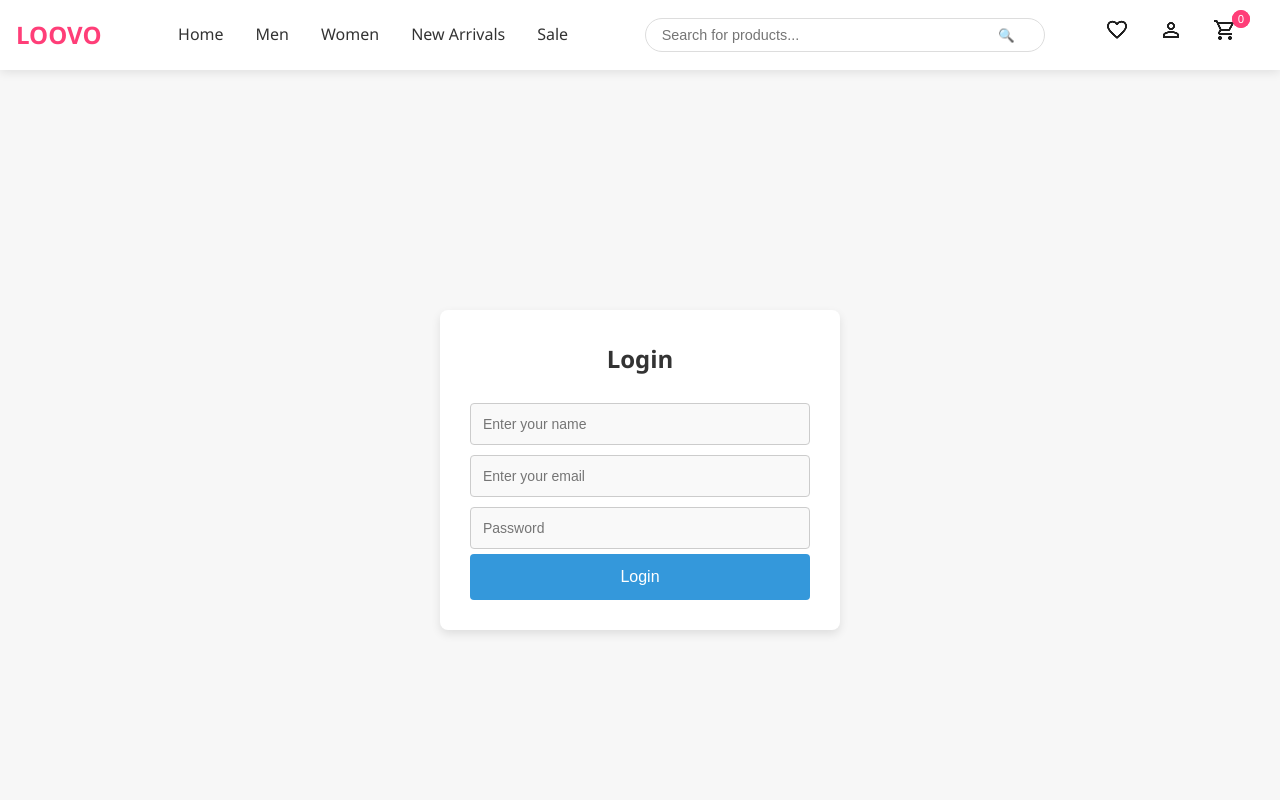
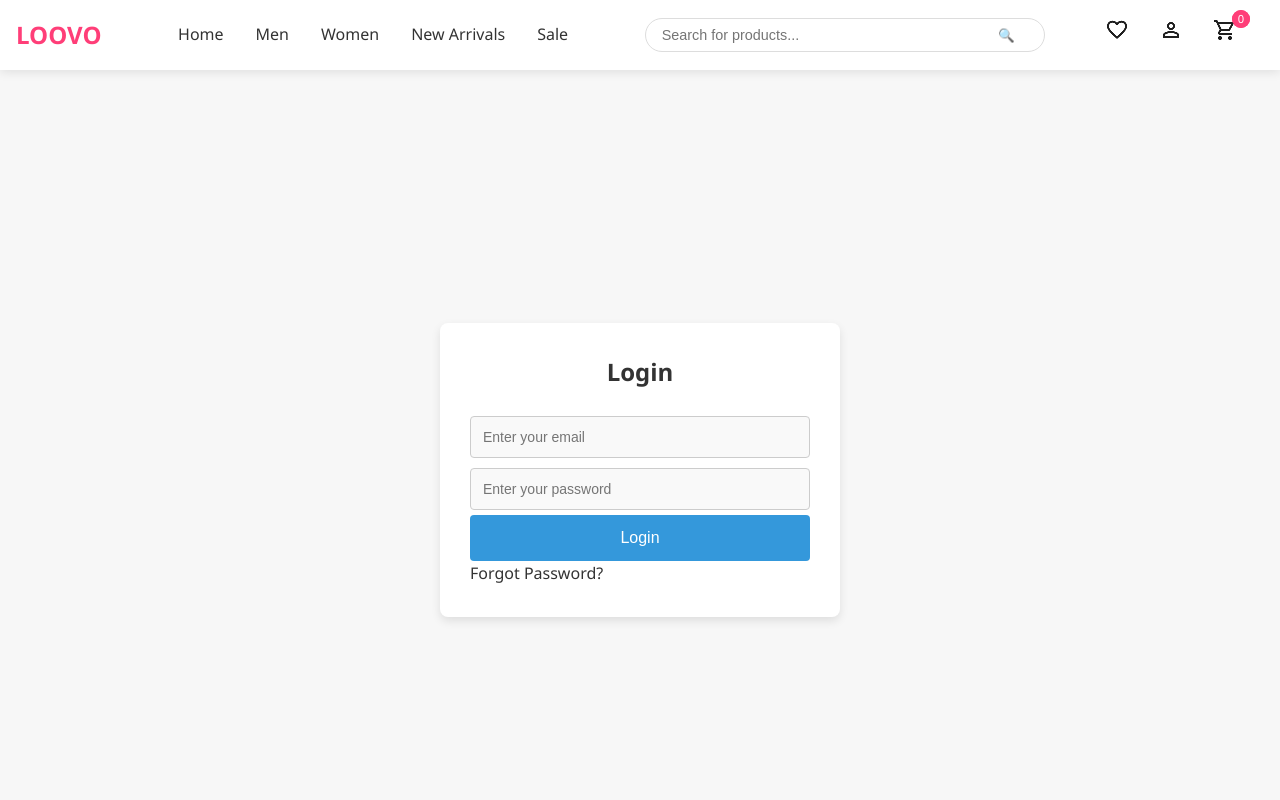
Before and after one commit to Jatiiiiiiiin/loovo, a React (Vite) app: page /login in a window 1280 px wide. Shown: the top 800 px of the page. Built offline with nearby package versions, Linux system fonts and the light colour scheme; no server answers.

Commit message:
fixing things

```diff
--- a/src/App.jsx
+++ b/src/App.jsx
@@ -12,7 +12,7 @@ import Men from "./pages/Men";
 import Women from "./pages/Women";
 import { CartProvider } from "./context/Cartcontext";
 import Cart from "./components/Cart";
-import Register from "./components/Register";
+import SignUp from "./components/SignUp";
 import { AuthProvider } from './context/AuthContext';
 import AllCollection from "./pages/AllCollection";
 import { WishlistProvider } from "./context/WishlistContext";
@@ -49,7 +49,7 @@ function App() {
             <Routes>
               <Route path="/" element={<HomePage />} />
               <Route path="/login" element={<Login />} />
-              <Route path="/register" element={<Register />} />
+              <Route path="/register" element={<SignUp />} />
               <Route path="/men" element={<Men />} />
               <Route path="/women" element={<Women />} />
               <Route path="/cart" element={<Cart />} />
--- a/src/components/Login.jsx
+++ b/src/components/Login.jsx
@@ -1,41 +1,66 @@
 import React, { useState } from "react";
-import { auth, signInWithEmailAndPassword } from "../firebase"; // Modular API import
+import { useNavigate } from "react-router-dom";
+import {
+  signInWithEmailAndPassword,
+  sendPasswordResetEmail,
+  setPersistence,
+  browserLocalPersistence,
+} from "firebase/auth";
+import { auth } from "../firebase";
 import "./Login.css";
-import { useNavigate } from "react-router-dom";
 
 export default function Login() {
   const [email, setEmail] = useState("");
   const [password, setPassword] = useState("");
   const [error, setError] = useState("");
-  const [username, setUsername] = useState(""); // Added username state
 
   const navigate = useNavigate();
 
-  const handleSubmit = async (e) => {
+  const handleLogin = async (e) => {
     e.preventDefault();
+    setError("");
+
     try {
-      // Use the modular API for Firebase v9+
-      await signInWithEmailAndPassword(auth, username, email, password); // Correct usage of the modular API
-      alert("Login successful");
-      // You can add a redirect here, e.g., navigate to another page
-      navigate('/');
-    } catch (error) {
-      console.error("Login error:", error.message); // Log the error for debugging
-      setError("Login failed. Please check your credentials.");
+      // Optional: ensure session is persistent
+      await setPersistence(auth, browserLocalPersistence);
+
+      // Firebase login
+      await signInWithEmailAndPassword(auth, email, password);
+
+      alert("✅ Login successful!");
+      navigate("/");
+    } catch (err) {
+      console.error("Login error:", err.message);
+      if (err.code === "auth/user-not-found" || err.code === "auth/wrong-password") {
+        setError("Invalid email or password.");
+      } else if (err.code === "auth/invalid-email") {
+        setError("Please enter a valid email.");
+      } else {
+        setError("Something went wrong. Please try again.");
+      }
+    }
+  };
+
+  const handleForgotPassword = async () => {
+    if (!email) {
+      alert("Please enter your email first.");
+      return;
+    }
+
+    try {
+      await sendPasswordResetEmail(auth, email);
+      alert("📩 Password reset email sent. Check your inbox.");
+    } catch (err) {
+      console.error("Reset error:", err.message);
+      setError("Failed to send reset email. Try again.");
     }
   };
 
   return (
     <div className="login-container">
-      <form className="login-form" onSubmit={handleSubmit}>
+      <form className="login-form" onSubmit={handleLogin}>
         <h2>Login</h2>
-        <input
-          type="Name"
-          value={username}
-          onChange={(e) => setUsername(e.target.value)}
-          placeholder="Enter your name"
-          required
-        />
+
         <input
           type="email"
           value={email}
@@ -43,16 +68,23 @@ export default function Login() {
           placeholder="Enter your email"
           required
         />
+
         <input
           type="password"
-          placeholder="Password"
           value={password}
+          onChange={(e) => setPassword(e.target.value)}
+          placeholder="Enter your password"
           required
-          onChange={(e) => setPassword(e.target.value)}
         />
+
         <button type="submit">Login</button>
+
+        <p className="forgot-password">
+          <a href="#" onClick={handleForgotPassword}>Forgot Password?</a>
+        </p>
+
+        {error && <p className="error-message">{error}</p>}
       </form>
-      {error && <p>{error}</p>} {/* Show error message */}
     </div>
   );
 }
--- a/src/context/AuthContext.jsx
+++ b/src/context/AuthContext.jsx
@@ -6,23 +6,29 @@ const AuthContext = createContext();
 
 export const AuthProvider = ({ children }) => {
   const [currentUser, setCurrentUser] = useState(null);
+  const [loading, setLoading] = useState(true); // optional
 
   useEffect(() => {
     const unsubscribe = onAuthStateChanged(auth, (user) => {
       setCurrentUser(user);
+      setLoading(false);
     });
 
     return () => unsubscribe();
   }, []);
 
   const logout = async () => {
-    await signOut(auth);
-    setCurrentUser(null); // triggers reactivity
+    try {
+      await signOut(auth);
+      setCurrentUser(null);
+    } catch (err) {
+      console.error("Error during logout:", err.message);
+    }
   };
 
   return (
     <AuthContext.Provider value={{ currentUser, logout }}>
-      {children}
+      {!loading && children}
     </AuthContext.Provider>
   );
 };
```
Also changed, not shown: src/components/SignUp.jsx (renamed from src/components/Register.jsx).
